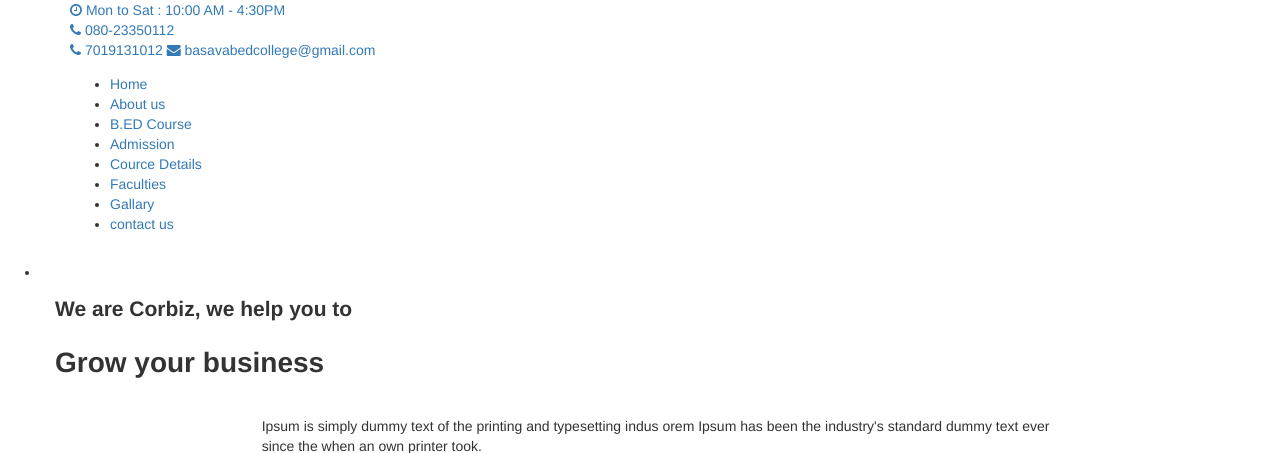
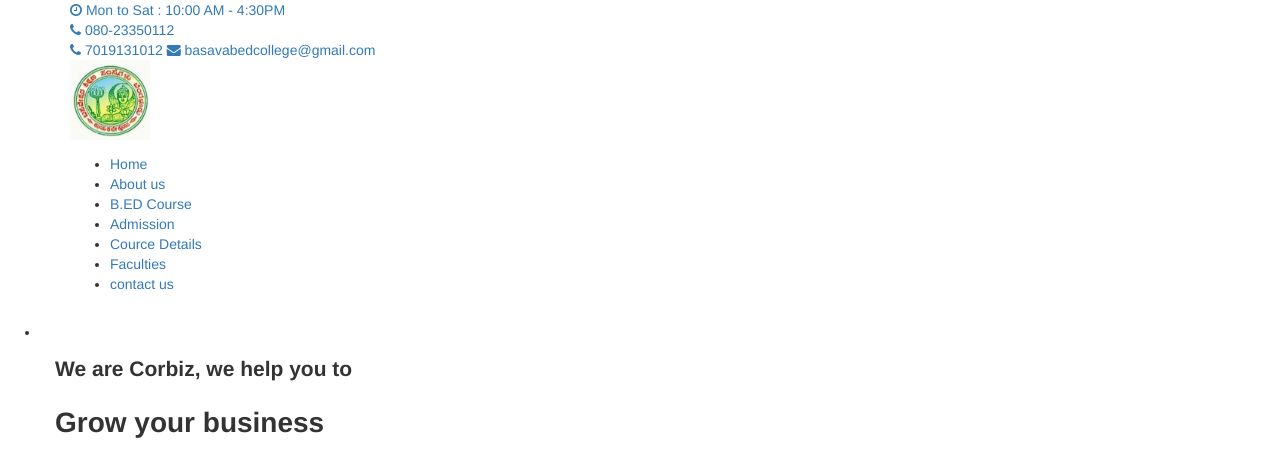
Before and after one commit to wedigitizeu/BasaveshwaraCollege, a PHP site: page /index.php in a window 1280 px wide; the page is wider, and only the part inside the window is pictured. Shown: the top 453 px of that part. Run offline with PHP 8.4, Linux system fonts and the light colour scheme; grey boxes are pictures that could not be loaded.

Commit message:
header.php
header file cleaned and waiting for logo

```diff
--- a/includes/header.php
+++ b/includes/header.php
@@ -1,8 +1,4 @@
 
- <!-- Header -->
-
-
-        <!-- Bootstrap -->
 <div class="container">
     <div class="row" >
         <div class="col-xs-12">
@@ -12,8 +8,7 @@
                 <!-- Link -->
                 <a href="index.php">
                     <!-- Logo Image -->
-
-                          <!--   <img src="images/logo.jpg" width="80" height="80" alt="Logo"> -->
+                      <img src="images/log.jpg" width="80" height="80" alt="Logo">
                 </a>
             </div>
             <!-- End logo -->
@@ -33,35 +28,9 @@
                     <li class="active"><a href="index.php">Home</a></li>
                     <li><a href="about-us.php">About us</a></li>
                     <li><a href="about-us.php">B.ED Course</a></li>
-
-
-                            <!--- <li><a href="#">Our Work
-                                <i class="indicator-desktop fa fa-angle-down"></i> </a> Desktop sub menu indicator icon
-                                <i class="indicator-mobile fa fa-angle-down"></i> -->       <!-- Mobile view sub menu indicator icon -->
-
-                                <!-- Sub menu level 1 -->
-<!--                                 <ul class="sub-menu">
-                                    <li><a href="work-1.php">work-1</a></li>
-                                    <li><a href="work-2.php">work-2</a></li>
-                                    <li><a href="work-3.php">work-3</a></li>
-                                </ul>
-                            </li>
-                             -->
-                           <!--  <li><a href="#">Pages
-                                <i class="indicator-desktop fa fa-angle-down"></i> </a> Desktop sub menu indicator icon
-                                <i class="indicator-mobile fa fa-angle-down"></i>  -->      <!-- Mobile view sub menu indicator icon -->
-
-                                <!-- Sub menu level 1 -->
-                               <!--  <ul class="sub-menu">
-                                    <li><a href="services-details.php">Services Details</a></li>
-                                    <li><a href="case-details.php">Case Details</a></li>
-                                </ul>
-                            </li>
-                            <li><a href="testimonials.php">testimonial</a></li> -->
                             <li><a href="#">Admission</a></li>
                             <li><a href="#">Cource Details</a></li>
                             <li><a href="#">Faculties</a></li>
-                                <li><a href="#">Gallary</a></li>
                             <li><a href="contact-us.php">contact us</a></li>
                         </ul>
                     </nav>
@@ -70,7 +39,3 @@
                 </div>
             </div>
         </div>
-        <!-- End Bootstrap -->
-
-
-    <!-- End Header -->
```
Also changed, not shown: images/log.jpg (added). Lines whose indentation alone changed are shown as unchanged.
